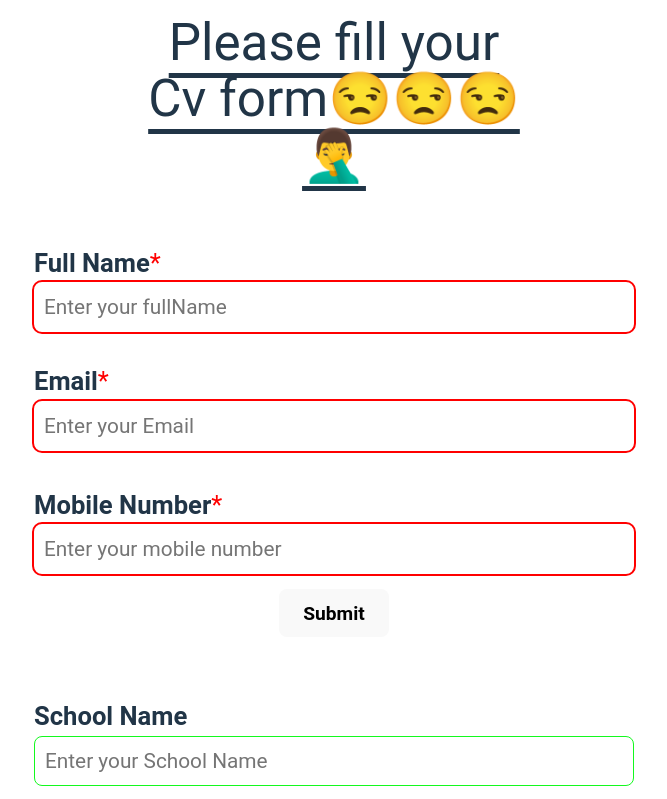
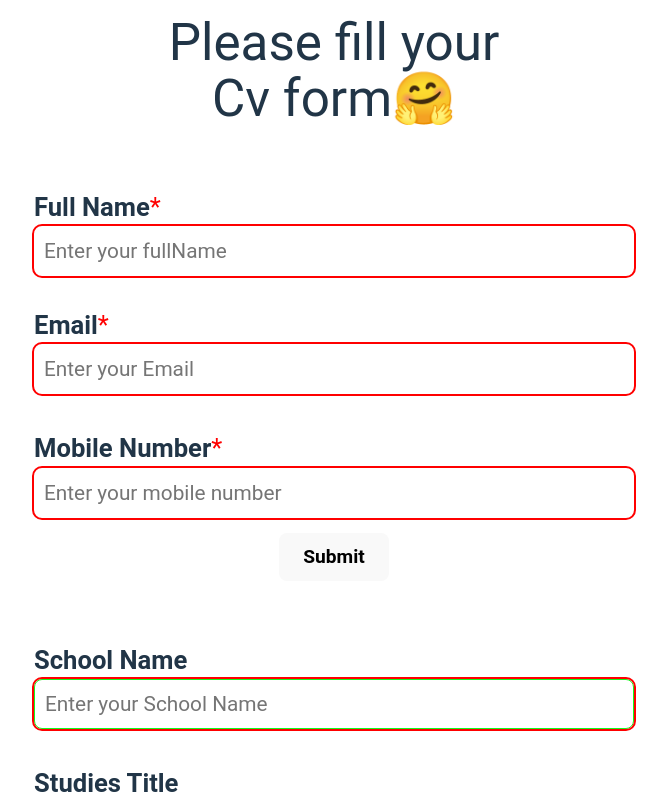
Before and after one commit to Bright-Anyawe/TOP-CV-Application-React-Project-, a React (Vite) app: page / in a window 1280 px wide. Shown: the top 799 px of the page, without its empty margins (306-973 px from the left). Built offline with nearby package versions, Linux system fonts and the light colour scheme.

Commit message:
Refactor: improve the styling of the page

```diff
--- a/src/Component/Cv App.jsx
+++ b/src/Component/Cv App.jsx
@@ -8,7 +8,7 @@ import { HandleHeaderInfo } from "./handleHeaderInfo.jsx";
 function CvApp() {
   const {renderEducationExperience, schoolName, studiesTitle, studiesDate} = useEducationExperienceForm()
   const {contactFormRender, userName, email, mobileNumber} = useUserContactForm()
-  const [title, setTitle] = useState('Please fill your Cv form😒😒😒🤦‍♂️')
+  const [title, setTitle] = useState('Please fill your Cv form🤗')
 
 
   function handleTitleDisplay() {
--- a/src/Component/EducationExperienceForm.jsx
+++ b/src/Component/EducationExperienceForm.jsx
@@ -107,13 +107,7 @@ updateStudiesDate    );
     handleEditBtn();
   }
 
-  // function dontRenderPracticalComp() {
-  //   console.log(educationExperience)
 
-
-    // console.log(educationExperience)
-
-  // }
 
   return {
     schoolName, studiesTitle, studiesDate,
--- a/src/Component/PracticalExperienceForm.jsx
+++ b/src/Component/PracticalExperienceForm.jsx
@@ -32,33 +32,18 @@ export function PracticalExperienceForm({handleTitleDisplay, schoolName, studies
       jobEntryDate,
       jobExitDate
     );
-    console.log(schoolName, studiesTitle, studiesDate)
-
     if(!schoolName || !studiesTitle || !studiesDate) {
               return alert("Please finish filling the  previous input before you continue😒🤦‍♂️")
 
-    } else if(!userName || !email || mobileNumber) {
+    }
+    console.log(userName,email, mobileNumber)
+     if(!userName || !email || mobileNumber) {
                     return alert("Please finish filling the  user contact section before you continue😒😒🤦‍♂️")
 
     }
     setCompanyName(updateCompanyName);
 
-    // {
-    //   SchoolName: schoolName,
-    //   StudiesTitle: studiesTitle,
-    //   StudiesDate: studiesDate,
-    //
 
-    // console.log(educationExperience)
-    // if(educationExperience) {
-    //   Object.keys(educationExperience).map((value) => {if(value === null || value === '')
-    //     return alert("Enter the previous value before you continue")
-
-    //  })
-    // }
-    // else {
-    //   return alert("Enter the previous value before you continue")
-    // }
   }
 
   function handleJobPositon(e) {
@@ -68,7 +53,9 @@ export function PracticalExperienceForm({handleTitleDisplay, schoolName, studies
     if(!schoolName || !studiesTitle || !studiesDate) {
               return alert("Please finish filling the  previous input before you continue")
 
-    }else if(!userName || !email || mobileNumber) {
+    }
+    console.log(userName, email)
+     if(!userName || !email || !mobileNumber) {
                     return alert("Please finish filling the  user contact section before you continue😒😒🤦‍♂️")
 
     }
@@ -91,7 +78,7 @@ export function PracticalExperienceForm({handleTitleDisplay, schoolName, studies
               return alert("Please finish filling the  previous input before you continue")
 
     }
-    else if(!userName || !email || mobileNumber) {
+     if(!userName || !email || !mobileNumber) {
                     return alert("Please finish filling the  user contact section before you continue😒😒🤦‍♂️")
 
     }
@@ -113,6 +100,11 @@ export function PracticalExperienceForm({handleTitleDisplay, schoolName, studies
               return alert("Please finish filling the  previous input before you continue")
 
     }
+
+    if(!userName || !email || !mobileNumber) {
+                    return alert("Please finish filling the  user contact section before you continue😒😒🤦‍♂️")
+
+    }
     setJobEntryDate(updateJobEntryDate);
     handlePracticalExperience(
       companyName,
@@ -131,7 +123,7 @@ export function PracticalExperienceForm({handleTitleDisplay, schoolName, studies
               return alert("Please finish filling the  previous input before you continue")
 
     }
-    else if(!userName || !email || mobileNumber) {
+     if(!userName || !email || !mobileNumber) {
                     return alert("Please finish filling the  user contact section before you continue😒😒🤦‍♂️")
 
     }
--- a/src/Styles/style.css
+++ b/src/Styles/style.css
@@ -357,7 +357,7 @@ header {
 
 .headText {
     padding-top: 15px;
-    text-decoration: underline;
+    text-decoration: none;
     text-underline-offset: 13px;
     animation: slide-in 1000ms linear;
     max-width: 400px;
@@ -413,6 +413,8 @@ input, textarea {
     padding: 0 10px;
     border-radius: 8px;
     border: none;
+        outline: 2px solid red;
+
     /* cursor: click; */
     transition: border-color 0.25s ease-in-out;
 }
@@ -422,7 +424,7 @@ input:focus-visible {
     border: 1px solid #f913f9;
 }
 
-input:valid {
+input:valid, textarea:valid {
     /* outline: 2px solid #f7733f; */
     border: 1px solid #13f91e;
 }
```
